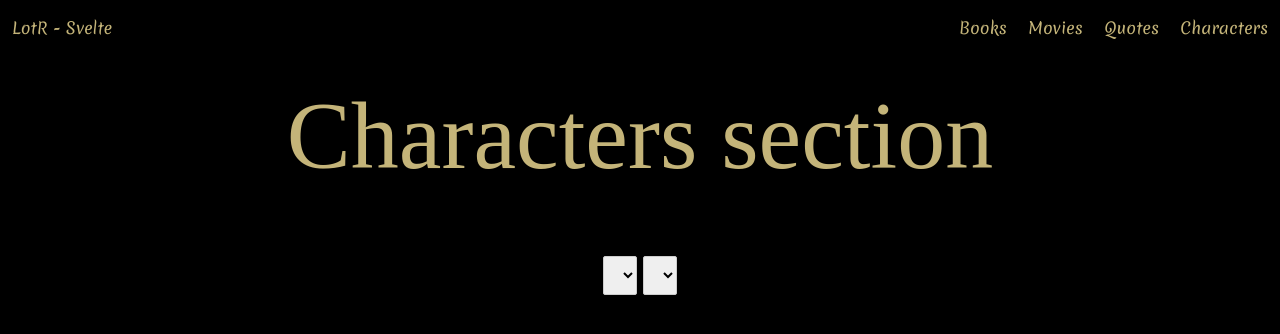
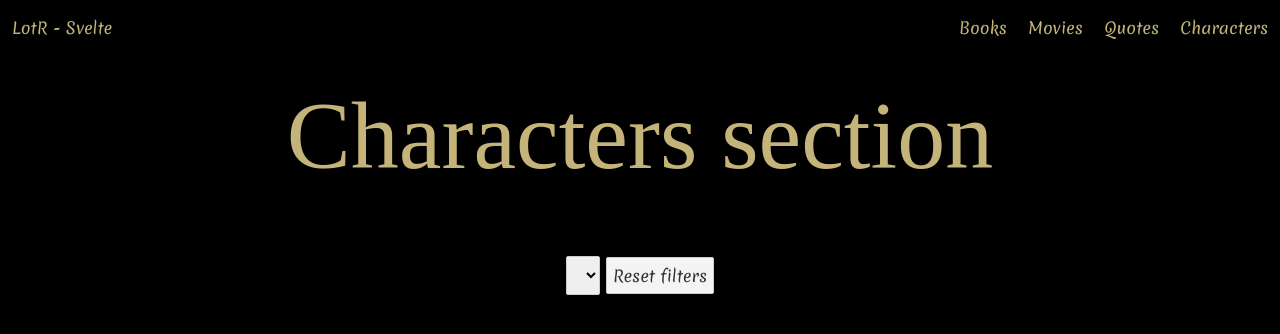
Before and after one commit to Raindevops/LotR-svelte, a Svelte app: page /Characters in a window 1280 px wide. Shown: the top 334 px of the page. Built offline with nearby package versions, Linux system fonts and the light colour scheme.

Commit message:
add reset filter button & cross filter

```diff
--- a/src/Component/Characters/Characters.svelte
+++ b/src/Component/Characters/Characters.svelte
@@ -14,8 +14,8 @@
 
         if (localStorage.getItem("characters")) {
             datas = JSON.parse(localStorage.getItem("characters"));
-            raceAr = distinctArray(datas).race;
-            realmAr = distinctArray(datas).realm;
+            raceAr = fillSelects(datas).race;
+            realmAr = fillSelects(datas).realm;
             return;
         }
 
@@ -33,7 +33,7 @@
 
     });
 
-    const distinctArray = datas => {
+    const fillSelects = datas => {
         let raceArr = [];
         let realmArr = [];
         datas.map(d => {
@@ -70,8 +70,14 @@
                 array.push(el)
             }
         });
-        console.log(array);
+        raceAr = fillSelects(array).race;
+        realmAr = fillSelects(array).realm;
         return clone = array;
+    }
+
+    const resetSelects = () => {
+        raceAr = fillSelects(datas).race;
+        realmAr = fillSelects(datas).realm;
     }
 
 </script>
@@ -89,11 +95,14 @@
                         <option value={race}>{race}</option>
                     {/each}
                 </select>
-                <select value={realm} name="realm"  on:change={onSelectChange.bind(realm)}>
-                    {#each realmAr as realm}
-                        <option value={realm}>{realm}</option>
-                    {/each}
-                </select>
+                {#if realmAr.length > 0}
+                    <select value={realm} name="realm"  on:change={onSelectChange.bind(realm)}>
+                        {#each realmAr as realm}
+                            <option value={realm}>{realm}</option>
+                        {/each}
+                    </select>
+                {/if}
+                <button on:click={resetSelects}>Reset filters</button>
             </div>
 
             {#each clone as character }
```
Also changed, not shown: public/build/bundle.js, 1 other file (tests, documents, lock files or other folders).
